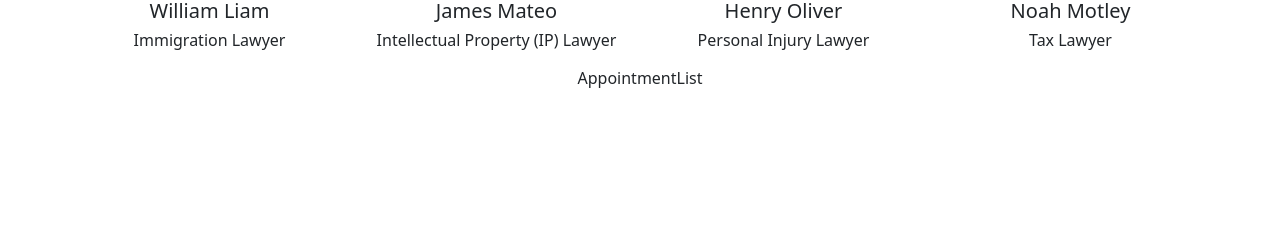
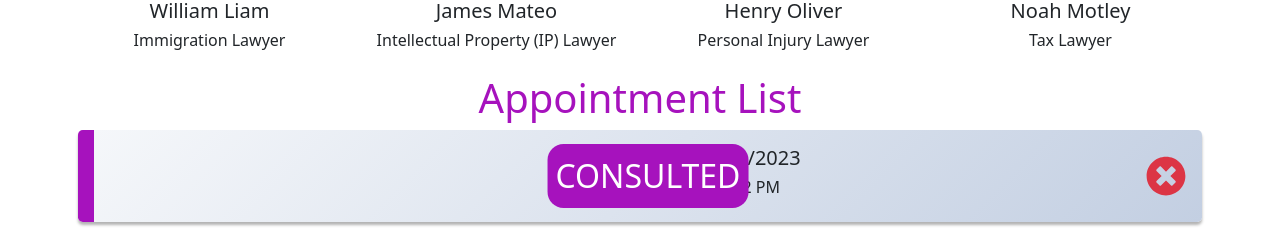
Before and after one commit to axel-ac/appoinment-lawyer, a React (Create React App) app: page / in a window 1280 px wide. Shown: the part 674-910 px from the top of the page. Before the commit the page ends 808 px from the top, so only its background shows below. Built offline with nearby package versions, Linux system fonts and the light colour scheme.

Commit message:
addModal

```diff
--- a/src/App.css
+++ b/src/App.css
@@ -10,3 +10,32 @@
     border: 2px solid rgb(50,10,200);
     cursor: pointer;
 }
+
+.appointments {
+  width: 100%;
+  max-width: 1200px;
+  min-width: 275px;
+  border-radius: 0.3rem;
+  padding: 1rem;
+  margin-bottom: 1rem;
+  text-align: start;
+  background-image: linear-gradient(135deg, #f5f7fa 0%, #c3cfe2 100%);
+  position: relative;
+  box-shadow: 0px 3px 3px rgba(0 0, 0, 0.3);
+}
+
+.consulted {
+  border-left: 1rem solid rgb(166, 18, 189);
+}
+.consulted::after {
+  content: "CONSULTED";
+  background-color: rgb(166, 18, 189);
+  color: white;
+  font-size: 2rem;
+  border-radius: 1rem;
+  position: absolute;
+  left: 50%;
+  top: 50%;
+  padding: 0.5rem;
+  transform: translate(-50%, -50%);
+}
--- a/src/components/AddModal.jsx
+++ b/src/components/AddModal.jsx
@@ -3,18 +3,31 @@ import Button from "react-bootstrap/Button";
 import Form from "react-bootstrap/Form";
 import { useState } from "react";
 
-function AddModal({ show, handleClose, lwName }) {
-  const [name, setName] = useState("")
-  const [date, setDate] = useState("")
-  console.log(name, date)
+function AddModal({
+  show,
+  handleClose,
+  lwName,
+  appointments,
+  setAppointments,
+}) {
+  const [name, setName] = useState("");
+  const [date, setDate] = useState("");
+  console.log(name, date);
 
   const handleSubmit = (e) => {
-    e.preventDefault()
-
-
-    handleClose()
-  }
-
+    e.preventDefault();
+    setAppointments([
+      ...appointments,{
+        id: appointments.length + 1,
+        name: setName,
+        day: date,
+        consulted: false,
+        lawyer: lwName,
+      }
+    ])
+    handleClose();
+  };
+  console.log(appointments)
   return (
     <>
       <Modal show={show} onHide={handleClose}>
--- a/src/components/AppointmentList.jsx
+++ b/src/components/AppointmentList.jsx
@@ -1,9 +1,66 @@
 
+import Container from "react-bootstrap/Container";
+import Row from "react-bootstrap/Row";
+import Col from "react-bootstrap/Col";
+import { FaTimesCircle } from "react-icons/fa";
 
-const AppointmentList = () => {
+//? const dizi = []  -> true
+//? dizi ? x : y   ->  x
+
+const AppointmentList = ({ appointments, setAppointments }) => {
+  const handleDelete = (id) => {
+    setAppointments(appointments.filter((item) => item.id !== id));
+  };
+
+  const handleDoubleClick = (id) => {
+    setAppointments(
+      appointments.map((item) =>
+        item.id === id ? { ...item, consulted: !item.consulted } : item
+      )
+    );
+  };
+
   return (
-    <div>AppointmentList</div>
-  )
-}
+    <Container className="p-2">
+      <h3 className="display-6 mb-2" style={{ color: "rgb(166, 18, 189)" }}>
+        Appointment List
+      </h3>
+      <div type="button" className="d-flex flex-column align-items-center">
+        {!appointments.length && (
+          <img src="./appointment.jpg" width="80%" alt="appointment" />
+        )}
 
-export default AppointmentList
+        {appointments.map((item) => {
+          const { id, name, consulted, lawyer, day } = item;
+          return (
+            <div
+              key={id}
+              className={consulted ? "appointments consulted" : "appointments "}
+              onDoubleClick={() => handleDoubleClick(id)}
+            >
+              <Row className="justify-content-center align-items-center g-3">
+                <Col xs={12} sm={12} md={6}>
+                  <h4 className="text-danger">{name}</h4>
+                  <h5>{lawyer}</h5>
+                </Col>
+                <Col xs={10} sm={8} md={5}>
+                  <h5>Date:{new Date(day).toLocaleDateString()}</h5>
+                  <h6>Time:{new Date(day).toLocaleTimeString()}</h6>
+                </Col>
+                <Col xs={2} sm={4} md={1} className="text-end">
+                  <FaTimesCircle
+                    className="text-danger fs-1"
+                    type="button"
+                    onClick={() => handleDelete(id)}
+                  />
+                </Col>
+              </Row>
+            </div>
+          );
+        })}
+      </div>
+    </Container>
+  );
+};
+
+export default AppointmentList;
--- a/src/pages/Home.jsx
+++ b/src/pages/Home.jsx
@@ -1,22 +1,29 @@
 import { useState } from "react";
 import AppointmentList from "../components/AppointmentList";
 import Lawyers from "../components/Lawyers";
-import {lawyerData} from "../helper/data"
+import { lawyerData } from "../helper/data";
 import { appointmentData } from "../helper/data";
 
 const Home = () => {
-    const [lawyers, setLawyers] = useState(lawyerData)
-    const [appointments, setAppointments] = useState(appointmentData);
-    console.log(lawyers)
-    console.log(setLawyers)
-    console.log(appointments);
-    console.log(setAppointments);
+  const [lawyers, setLawyers] = useState(lawyerData);
+  const [appointments, setAppointments] = useState(appointmentData);
+  console.log(lawyers);
+  console.log(setLawyers);
+  console.log(appointments);
+  console.log(setAppointments);
 
   return (
     <main className="text-center mt-2 vh-100">
       <h1 className="display-5 text-danger">World Law Office</h1>
-      <Lawyers lawyers={lawyers} />
-      <AppointmentList />
+      <Lawyers
+        lawyers={lawyers}
+        appointments={appointments}
+        setAppointments={setAppointments}
+      />
+      <AppointmentList
+        appointments={appointments}
+        setAppointments={setAppointments}
+      />
     </main>
   );
 };
```
Also changed, not shown: public/appointment.jpg (added).
